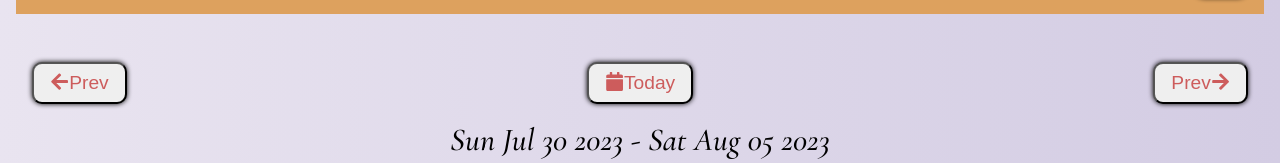
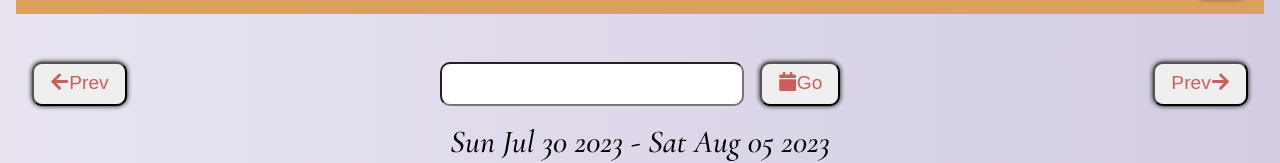
Before and after one commit to iamBharatManral/react-bookings, a React (Create React App) app: page /bookings in a window 1280 px wide. Shown: the part 203-366 px from the top of the page. Built offline with nearby package versions, Linux system fonts and the light colour scheme; no server answers; the HTML template or start-up script is replaced by a standard one.

Commit message:
feat: add user input to go to any date in the past in week picker

```diff
--- a/src/organisms/WeekPicker/WeekPicker.js
+++ b/src/organisms/WeekPicker/WeekPicker.js
@@ -1,4 +1,4 @@
-import React, {useReducer} from 'react';
+import React, {useReducer, useRef, useState} from 'react';
 import weekReducer from "../../reducers/weekReducer";
 import {getWeek} from "../../utils/dateWrangler";
 import styles from './WeekPicker.module.css'
@@ -7,6 +7,7 @@ import Button from "../../atoms/Button/Button";
 
 const WeekPicker = ({date}) => {
     const [week, dispatch] = useReducer(weekReducer, date, getWeek)
+    const [dateText, setDateText] = useState(() => getWeek(new Date()))
     return (
         <div className={styles.container}>
             <div className={styles.picker}>
@@ -14,10 +15,13 @@ const WeekPicker = ({date}) => {
                     <FaArrowLeft/>
                     Prev
                 </Button>
-                <Button onClick={() => dispatch({type: "TODAY"})}>
-                    <FaCalendar/>
-                    Today
-                </Button>
+                <div className={styles.setDate}>
+                    <input type="text" onChange={(e) => setDateText(e.target.value)}/>
+                    <Button onClick={() => dispatch({type: "SET_DATE", payload: dateText})}>
+                        <FaCalendar/>
+                        Go
+                    </Button>
+                </div>
                 <Button onClick={() => dispatch({type: "NEXT_WEEK"})}>
                     Prev
                     <FaArrowRight/>
--- a/src/organisms/WeekPicker/WeekPicker.module.css
+++ b/src/organisms/WeekPicker/WeekPicker.module.css
@@ -8,3 +8,13 @@
     flex-direction: row;
     justify-content: space-between;
 }
+
+input {
+    border-radius: 10px;
+    padding: 0.5rem 1rem;
+    font-size: 1.3rem;
+}
+.setDate{
+    display: flex;
+    gap: 1rem;
+}
```
